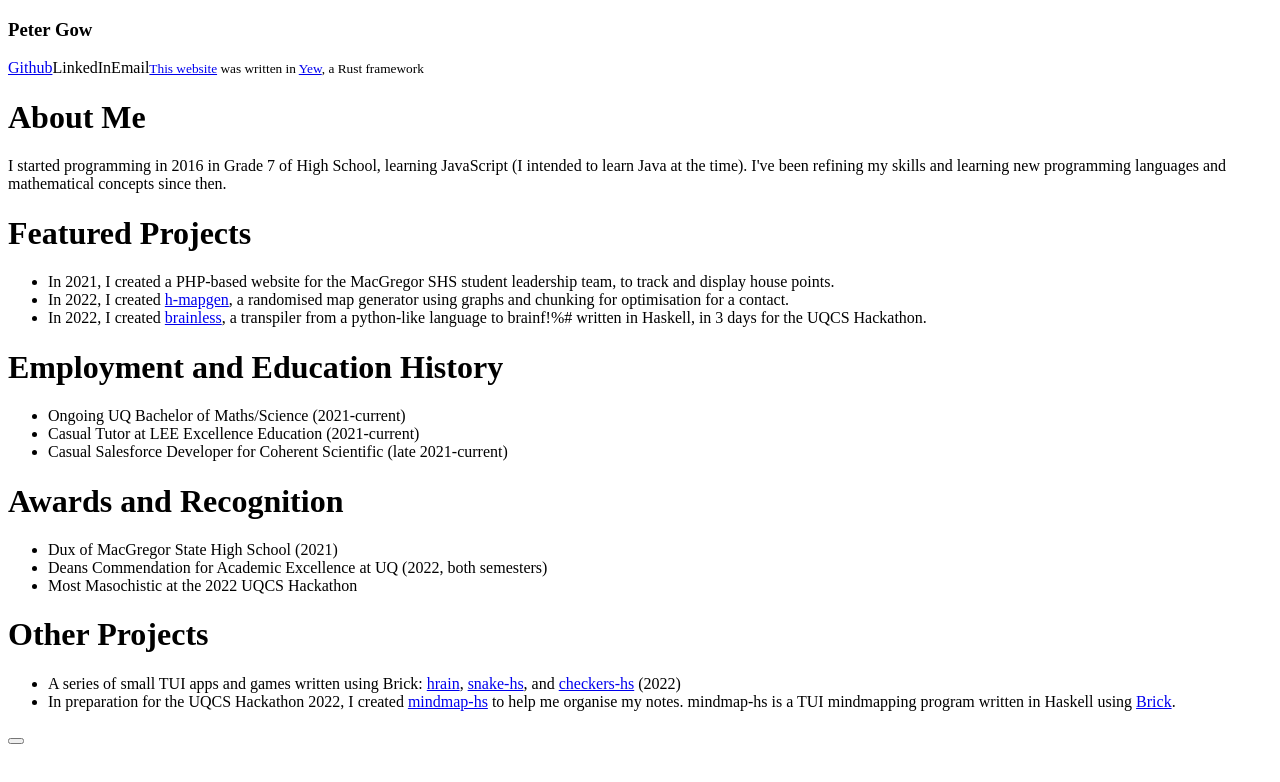
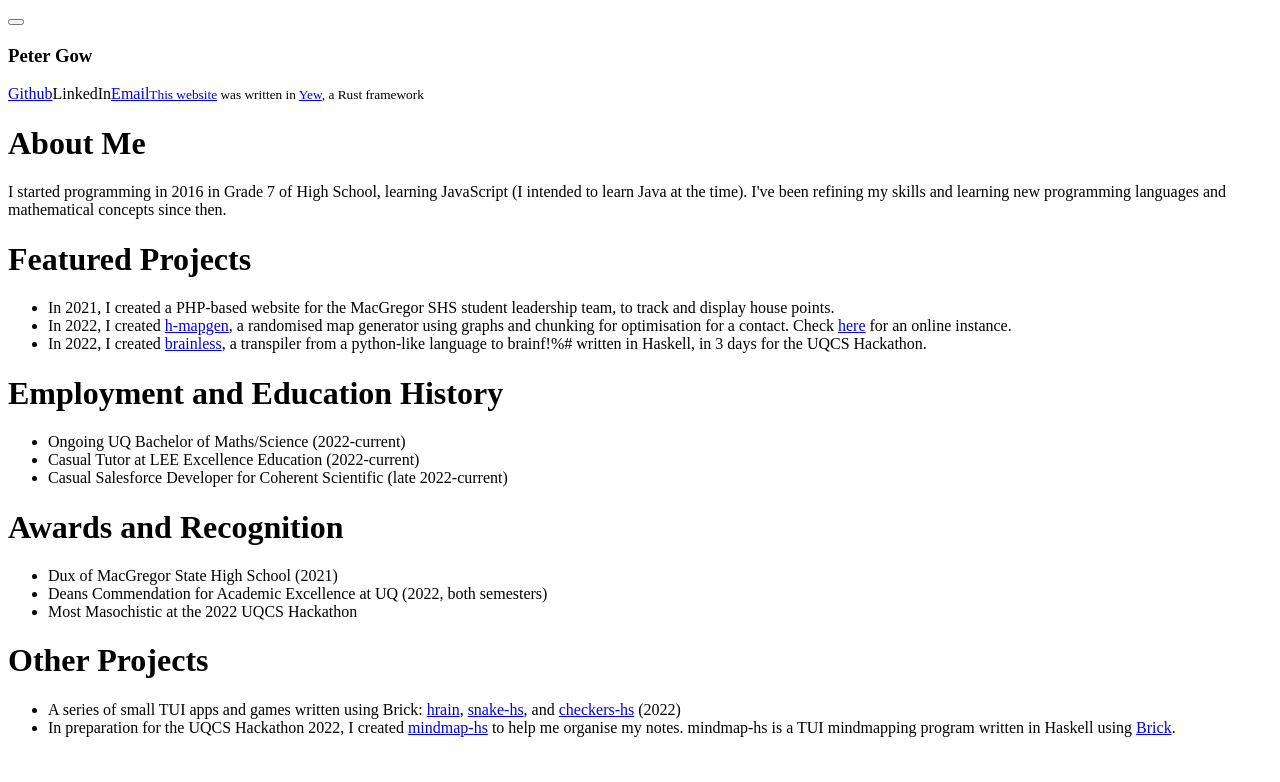
Before and after one commit to Ninjaman10p/portfolio.paelias.xyz, a plain HTML site: page index.html in a window 1280 px wide. Drawn offline with Linux system fonts and the light colour scheme.

Commit message:
whoops i started uni in 2022 not 2021 where does the time go

```diff
--- a/index.html
+++ b/index.html
@@ -13,10 +13,11 @@
         <div class="profile-image">
             <div><div></div></div>
         </div>
+        <button class="theme-toggle"><div></div></button>
         <nav>
             <h3>Peter Gow</h3>
             <a href="https://github.com/Ninjaman10p">Github</a><a>LinkedIn</a
-            ><a>Email</a
+            ><a href="mailto:petergow@live.com.au">Email</a
             ><small
                 ><a href="https://github.com/Ninjaman10p/portfolio.paelias.xyz"
                     >This website</a
@@ -39,10 +40,12 @@
                 </li>
                 <li>
                     In 2022, I created
-                    <a href="https://github.com/Ninjaman10p/h-mapgen/"
+                    <a href="https://github.com/Ninjaman10p/h-mapgen"
                         >h-mapgen</a
                     >, a randomised map generator using graphs and chunking for
-                    optimisation for a contact.
+                    optimisation for a contact. Check
+                    <a href="https://h-mapgen.paelias.xyz">here</a> for an
+                    online instance.
                 </li>
                 <li>
                     In 2022, I created
@@ -54,11 +57,11 @@
             </ul>
             <h1>Employment and Education History</h1>
             <ul>
-                <li>Ongoing UQ Bachelor of Maths/Science (2021-current)</li>
-                <li>Casual Tutor at LEE Excellence Education (2021-current)</li>
+                <li>Ongoing UQ Bachelor of Maths/Science (2022-current)</li>
+                <li>Casual Tutor at LEE Excellence Education (2022-current)</li>
                 <li>
                     Casual Salesforce Developer for Coherent Scientific (late
-                    2021-current)
+                    2022-current)
                 </li>
             </ul>
             <h1>Awards and Recognition</h1>
@@ -95,6 +98,5 @@
                 </li>
             </ul>
         </main>
-        <button class="theme-toggle"><div></div></button>
     </body>
 </html>
```
Also changed, not shown: 1 other file.
